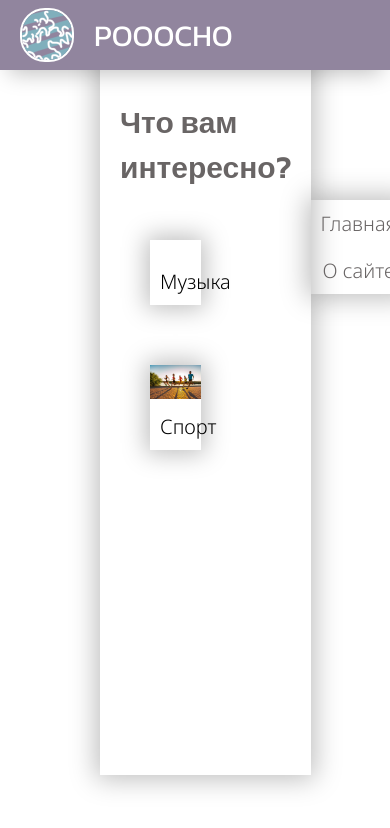
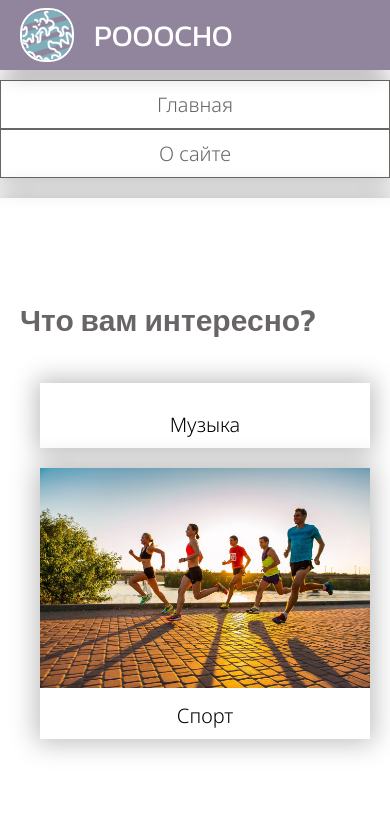
Before and after one commit to ronald1-1-1/web-dev-3, a plain HTML site: page index.html in a window 390 px wide. Drawn offline with Linux system fonts and the light colour scheme.

Commit message:
feat: add adaptive design for main page

```diff
--- a/styles/main.css
+++ b/styles/main.css
@@ -40,13 +40,14 @@ main.main {
     display: flex;
     flex-direction: row;
     justify-content: space-between;
+
+    padding: 0 20px 0 100px;
 }
 
 .main-content {
     display: flex;
     flex-direction: column;
 
-    margin-left: 100px;
     width: 50%;
     min-height: 80vh;
 
@@ -61,7 +62,7 @@ main.main {
 
     margin-top: 200px;
     margin-right: 20px;
-    width: 200px;
+    width: 250px;
 
     box-shadow:  0px 0px 25px 4px rgba(0, 0, 0, 0.26);
     height: fit-content;
@@ -73,6 +74,8 @@ main.main {
     padding: 10px;
 
     color: #696565;
+
+    border: 1px #696565 solid;
 
     font-family: 'Noto Sans', sans-serif;
     font-weight: 300;
@@ -90,3 +93,29 @@ h1.content-title {
 
     color: #696565;
 }
+
+@media screen and (max-width: 800px) {
+    /*.navigation{*/
+    /*    display: none;*/
+    /*}*/
+
+    main.main {
+        flex-direction: column-reverse;
+        justify-content: center;
+
+        padding: 0;
+    }
+
+    .navigation {
+
+        margin: 80px 0 20px 0;
+        width: 100%;
+
+        height: fit-content;
+    }
+
+    .main-content {
+        width: auto;
+    }
+
+}
--- a/styles/themes-block.css
+++ b/styles/themes-block.css
@@ -26,3 +26,10 @@
 
     text-align: center;
 }
+
+@media screen and (max-width: 800px) {
+    .themes-block__theme{
+        width: 100%;
+        margin: 20px 0 0 20px;
+    }
+}
```
